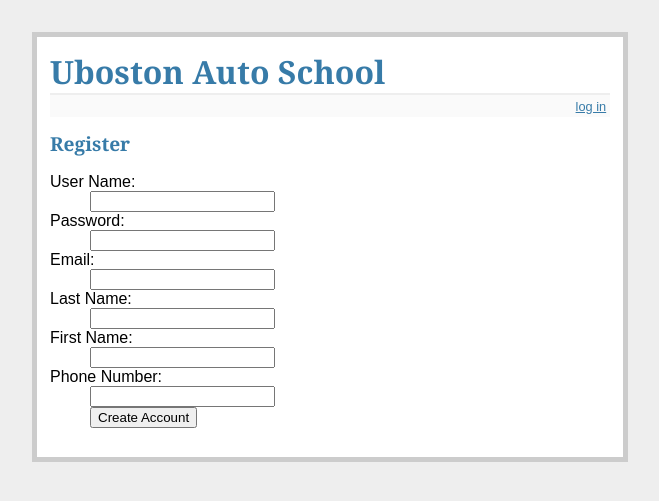
After one commit to qiuzhihui/weibot, a Flask app: page /register in a window 1280 px wide. The commit adds this page. Shown: the top 501 px of the page, without its empty margins (310-969 px from the left). Run offline with Flask 2, Linux system fonts and the light colour scheme.

Commit message:
work with register

```diff
--- a/Application/controller.py
+++ b/Application/controller.py
@@ -20,6 +20,7 @@ def create_new_user(data):
     :param data: type dict
     :return: str
     """
+    print(data)
     result = user_operation.create_new_user(db=db, data=data)
     # add some other logic here
     return result
--- /dev/null
+++ b/Application/templates/register.html
@@ -0,0 +1,22 @@
+{% extends "layout.html" %}
+{% block body %}
+<h2>Register</h2>
+<form action="{{ url_for('register') }}" method=post>
+    <dl>
+
+    <dt>User Name: <dd><input type=text name=username>
+
+    <dt>Password: <dd><input type=text name=password>
+
+    <dt>Email: <dd><input type=text name=email>
+
+    <dt>Last Name: <dd><input type=text name=last_name>
+
+    <dt>First Name: <dd><input type=text name=first_name>
+
+    <dt>Phone Number: <dd><input type=text name=phone_number>
+
+    <dd><input type=submit value="Create Account">
+</dl>
+</form>
+{% endblock %}
--- a/Application/views.py
+++ b/Application/views.py
@@ -1,7 +1,7 @@
 from flask import Flask, render_template
 from flask import request, redirect, url_for, session, flash
 import requests
-
+import datetime
 import os
 import json
 import glob
@@ -85,11 +85,12 @@ def portal():
         outside_color = form["outside_color"]
         manual_auto = form["manual_auto"]
         description = form["description"]
-
         data = {"car_type": car_type, "made_year": made_year, "name": name, "brand": brand,
                 "mpg_local": mpg_local, "mpg_highway": mpg_highway, "interior_color": interior_color, "outside_color": outside_color,
                 "price": price, "kbb_price": kbb_price, "millage": millage, "manual_auto": manual_auto,
                 "fuel_type": fuel_type, "description": description}
+        # data = form.__dict__
+
         print("adding new car:", data)
 
         if not isinstance(data, dict):
@@ -122,8 +123,32 @@ def login():
         else:
             error = "Either email or password is wrong, please check!"
     return render_template('login.html', error=error)
+
 @app.route('/logout')
 def logout():
-# remove the username from the session if it's there
     session.pop("email", None)
     return redirect(url_for("login"))
+
+@app.route("/register", methods=["GET", "POST", "PUT"])
+def register():
+    form = request.form
+    if request.method == 'POST':
+        print("Received Post request!")
+
+        user_name = form["username"]
+        print("username")
+        email = form["email"]
+        last_name = form["last_name"]
+        first_name = form["first_name"]
+        phone_numer = form["phone_number"]
+        password = form["password"]
+        data =  {"username": user_name, "email": email, "last_name": last_name, "first_name":first_name, "phone_number": phone_numer, "password": password}
+        data["register_date"] = datetime.datetime.now().date().isoformat()
+        print(data)
+        result = controller.create_new_user(data=data)
+        print(result)
+        if result == "success":
+            flash("Create Account {} success".format(email))
+        elif result == "duplicate":
+            flash("Email {} is already registered!".format(email) )
+    return render_template("register.html", form=form)
```
Also changed, not shown: Application/templates/portal.html (+4 -12 lines).
